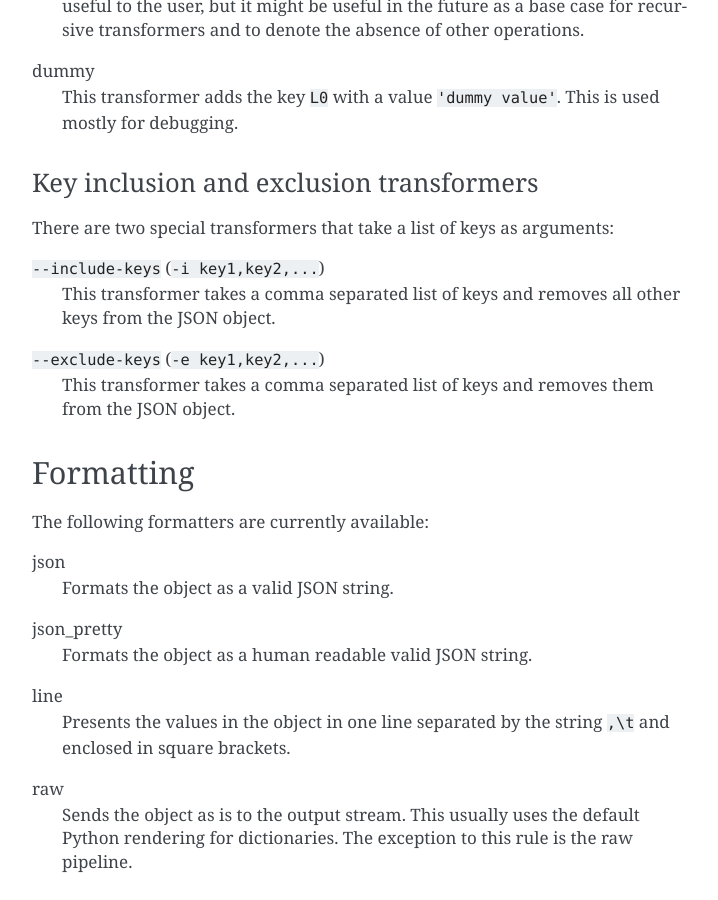
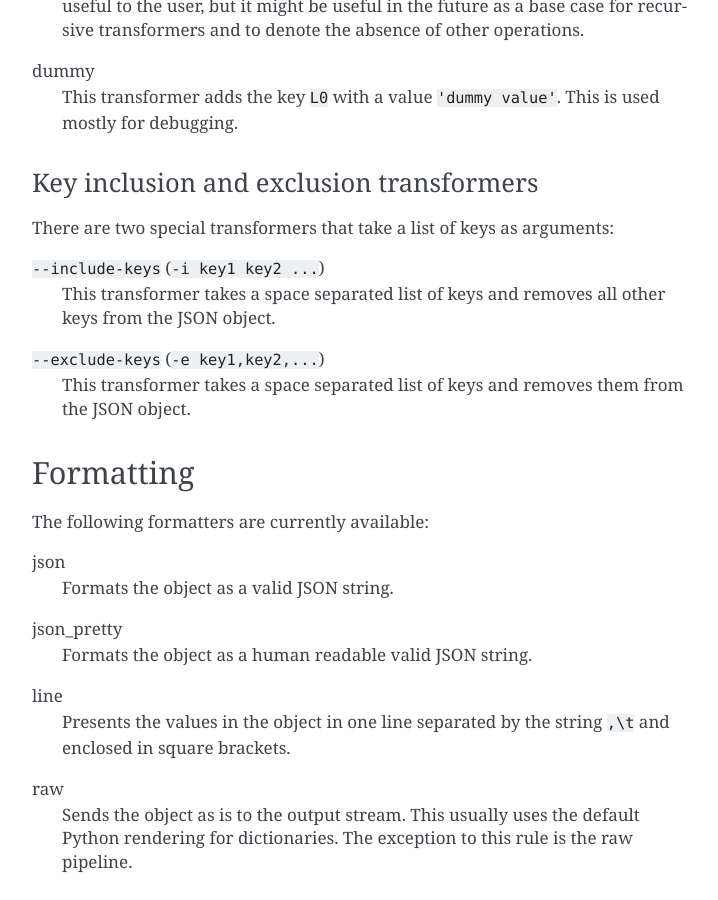
Before and after one commit to MonetDBSolutions/monetdb-stethoscope, a Sphinx documentation site: the page built from docs/source/usage.rst, in a window 1280 px wide and 900 px high, scrolled down 1899 px. Shown: the whole window, without its empty margins (388-1106 px from the left). Built offline with Sphinx 7.4.7, drawn with Linux system fonts in a browser that asks for light colours.

Commit message:
Update documentation

```diff
--- a/docs/source/usage.rst
+++ b/docs/source/usage.rst
@@ -89,11 +89,11 @@ Key inclusion and exclusion transformers
 There are two special transformers that take a list of keys as
 arguments:
 
-``--include-keys`` (``-i key1,key2,...``)
-   This transformer takes a comma separated list of keys and removes all
+``--include-keys`` (``-i key1 key2 ...``)
+   This transformer takes a space separated list of keys and removes all
    other keys from the JSON object.
 ``--exclude-keys`` (``-e key1,key2,...``)
-   This transformer takes a comma separated list of keys and removes
+   This transformer takes a space separated list of keys and removes
    them from the JSON object.
 
 Formatting
```
